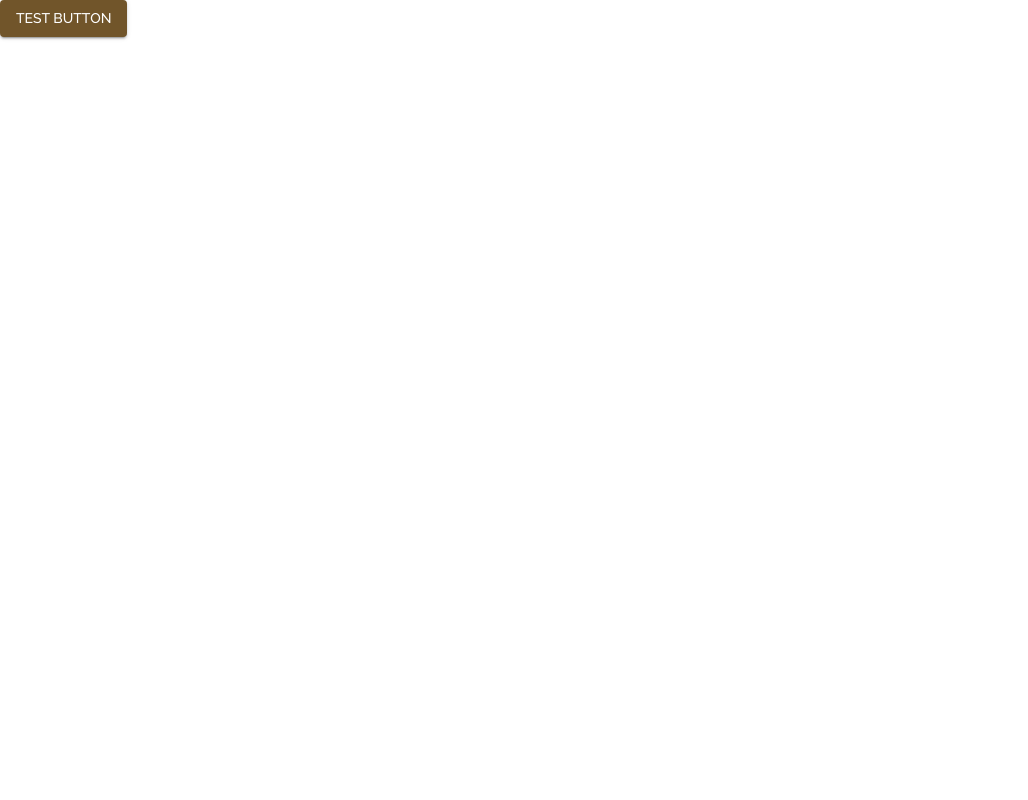
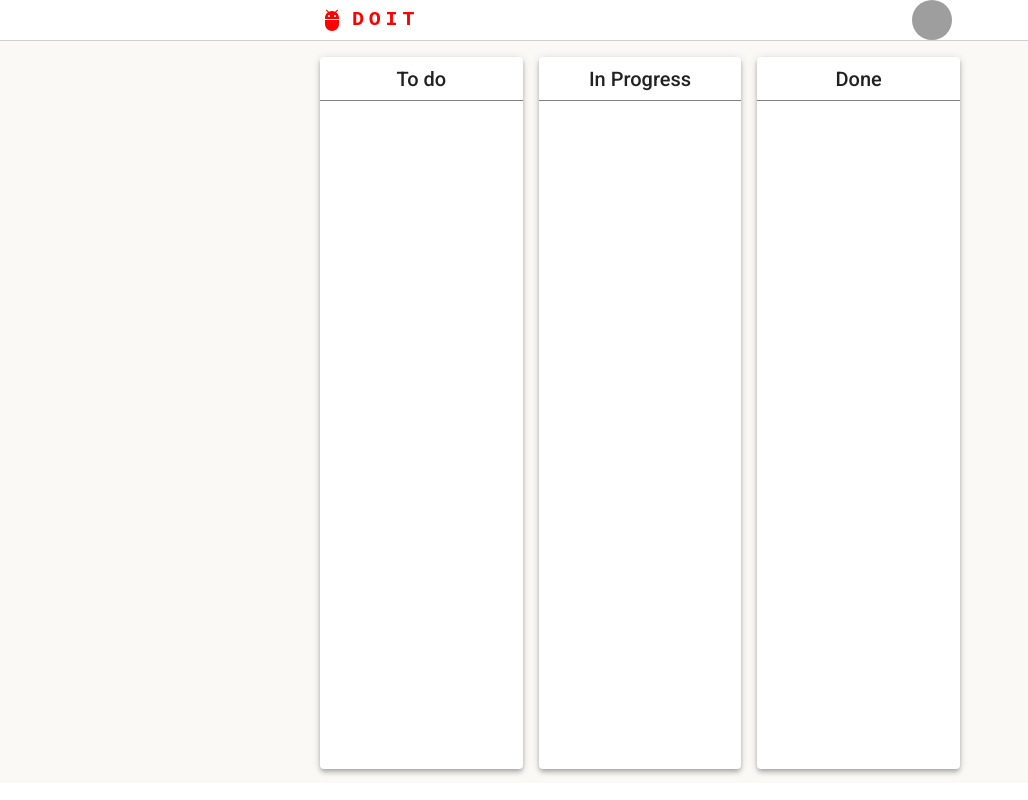
Before and after one commit to BaboyaChoch/doit, a React (Create React App) app in the folder frontend/: page / in a window 1280 px wide. Shown: the whole page, without its empty margins (0-1028 px from the left). Built offline with nearby package versions, Linux system fonts and the light colour scheme; grey boxes are pictures that could not be loaded.

Commit message:
[frontend] recreate site layout, create header, and create boards

```diff
--- a/frontend/src/App.js
+++ b/frontend/src/App.js
@@ -1,28 +1,15 @@
-import logo from './logo.svg';
 import './App.css';
-import {Button, Grid} from "@mui/material";
-import { makeStyles } from "@mui/styles";
+import React from "react";
+import {
+  Routes,
+  Route,
+  Link
+} from "react-router-dom";
+import Registration from "./pages/Registration";
+import Home from "./pages/Home";
 
-const useStyles = makeStyles({
-    root: {
-        height: "100vh",
-        width: "100vh",
-    },
-    buttons: {
-        alignItems: "center",
-        justifyContent: 'center',
-    }
-})
-
-function App() {
-    const classes = useStyles();
-    return (
-        <Grid className={classes.root} container spacing={2}>
-            <Grid item>
-                <Button className={classes.buttons} variant="contained" color="secondary">Test Button</Button>
-            </Grid>
-        </Grid>
-    );
+export default function App() {
+  return (
+    <Home></Home>
+  );
 }
-
-export default App;
--- /dev/null
+++ b/frontend/src/components/Board.js
@@ -0,0 +1,54 @@
+import Paper from "@mui/material/Paper";
+import {makeStyles} from "@mui/styles";
+import {Box, Card, Grid, Typography} from "@mui/material";
+import AddIcon from '@mui/icons-material/Add';
+import * as React from "react";
+import {Colors} from "../styles/colors";
+const useStyles = makeStyles({
+  root: {
+    display: 'flex',
+    justifyContent:'center',
+    alignItems:'center',
+    width: '100%',
+
+  },
+  boardActions:{
+    borderBottom: '1px solid grey',
+    display:'flex',
+    justifyContent:'center',
+    alignItems: 'center',
+    width:'100%'
+  },
+  tasks :{
+  },
+  taskItem: {
+    backgroundColor:'grey',
+    margin:'5px 5px 0px 5px'
+  }
+})
+
+const BOARD_CONFIG = {
+  'to_do' : {
+    title: 'To do'
+  },
+  'in_progress':{
+    title: 'In Progress'
+  },
+  'done': {
+    title: 'Done'
+  }
+}
+export default function Board({ type }) {
+
+  const classes = useStyles()
+  return (
+    <Paper elevation={4} className={classes.root} sx={{backgroundColor: 'white'}}>
+      <Grid container direction='column' sx={{height:'100%'}}>
+        <Grid item container xs={.75} className={classes.boardActions}>
+          <Typography variant='h6'>{`${BOARD_CONFIG[type].title}`}</Typography>
+        </Grid>
+        <Grid item container xs={11.25} className={classes.tasks} ></Grid>
+      </Grid>
+    </Paper>
+  )
+}
--- /dev/null
+++ b/frontend/src/components/NavBar.js
@@ -0,0 +1,116 @@
+import * as React from 'react';
+import AppBar from '@mui/material/AppBar';
+import Box from '@mui/material/Box';
+import Toolbar from '@mui/material/Toolbar';
+import IconButton from '@mui/material/IconButton';
+import Typography from '@mui/material/Typography';
+import Menu from '@mui/material/Menu';
+import MenuIcon from '@mui/icons-material/Menu';
+import Container from '@mui/material/Container';
+import Avatar from '@mui/material/Avatar';
+import Button from '@mui/material/Button';
+import Tooltip from '@mui/material/Tooltip';
+import MenuItem from '@mui/material/MenuItem';
+import AdbIcon from '@mui/icons-material/Adb';
+import {Colors} from "../styles/colors";
+import {Grid} from "@mui/material";
+
+const pages = ['Products', 'Pricing', 'Blog'];
+const settings = ['Profile', 'Account', 'Dashboard', 'Logout'];
+
+export function NavBar() {
+  const [anchorElNav, setAnchorElNav] = React.useState(null);
+  const [anchorElUser, setAnchorElUser] = React.useState(null);
+
+  const handleOpenNavMenu = (event) => {
+    setAnchorElNav(event.currentTarget);
+  };
+  const handleOpenUserMenu = (event) => {
+    setAnchorElUser(event.currentTarget);
+  };
+
+  const handleCloseNavMenu = () => {
+    setAnchorElNav(null);
+  };
+
+  const handleCloseUserMenu = () => {
+    setAnchorElUser(null);
+  };
+
+  return (
+    <Box
+      sx={{
+      position:'static',
+      backgroundColor: 'white',
+      borderBottom: '.5px solid #C1C1C1C1'
+    }}>
+          <Grid container>
+            <Grid xs={3} />
+            <Grid item container xs={6} sx={{height: '5vh'}}>
+              <Grid item container xs={4}>
+                <Grid item sx={{display:'flex', justifyContent:'center', alignItems: 'center'}}>
+                  <AdbIcon sx={{ display: { color:'red' }, mr: 1 }} />
+                </Grid>
+                <Grid item sx={{display:'flex', justifyContent:'center', alignItems: 'center'}}>
+                  <Typography
+                    variant="h6"
+                    noWrap
+                    component="a"
+                    href="/"
+                    sx={{
+                      mr: 2,
+                      display: { xs: 'none', md: 'flex' },
+                      fontFamily: 'monospace',
+                      fontWeight: 700,
+                      letterSpacing: '.3rem',
+                      color: 'red',
+                      textDecoration: 'none',
+                    }}
+                  >
+                    DOIT
+                  </Typography>
+                </Grid>
+              </Grid>
+              <Grid item xs={8} sx={{
+                display:'flex',
+                alignItems: 'center',
+                justifyContent: 'flex-end',
+                paddingRight: '8px'
+              }}>
+                <Box sx={{ flexGrow: 0 }}>
+                  <Tooltip title="Open settings">
+                    <IconButton onClick={handleOpenUserMenu} sx={{ p: 0 }}>
+                      <Avatar alt="Remy Sharp" src="/static/images/avatar/2.jpg" />
+                    </IconButton>
+                  </Tooltip>
+                  <Menu
+                    sx={{ mt: '45px' }}
+                    id="menu-appbar"
+                    anchorEl={anchorElUser}
+                    anchorOrigin={{
+                      vertical: 'top',
+                      horizontal: 'right',
+                    }}
+                    keepMounted
+                    transformOrigin={{
+                      vertical: 'top',
+                      horizontal: 'right',
+                    }}
+                    open={Boolean(anchorElUser)}
+                    onClose={handleCloseUserMenu}
+                  >
+                    {settings.map((setting) => (
+                      <MenuItem key={setting} onClick={handleCloseUserMenu}>
+                        <Typography textAlign="center">{setting}</Typography>
+                      </MenuItem>
+                    ))}
+                  </Menu>
+                </Box>
+              </Grid>
+            </Grid>
+            <Grid xs={3} />
+          </Grid>
+    </Box>
+  );
+}
+export default NavBar;
--- /dev/null
+++ b/frontend/src/pages/Home.js
@@ -0,0 +1,74 @@
+import * as React from 'react';
+import { useEffect, useState } from "react";
+import {Grid, useTheme, Box, Typography} from "@mui/material";
+import { makeStyles, styled } from "@mui/styles";
+import { NavBar } from "../components/NavBar";
+import { Colors } from "../styles/colors";
+import Board from "../components/Board";
+
+
+const useStyles = makeStyles({
+  root: {
+  },
+  appBar: {
+    backgroundColor: Colors.WHITE,
+  },
+  content: {
+    height:'92.8vh',
+    backgroundColor: '#FAF9F6'
+  },
+  main: {
+
+  },
+  todoContainer:{
+    height: '98%',
+  },
+  inProgressContainer:{
+    height: '98%',
+  },
+  doneContainer:{
+    height: '98%',
+  }
+})
+
+const Label = ({children}) => {
+  return <Typography style={{
+    display: 'flex',
+    justifyContent: 'center',
+    alignItems: 'center',
+    color: 'white',
+    width: '100%'
+  }}>
+    {children}
+  </Typography>
+}
+
+export default function Home() {
+
+  const classes = useStyles()
+
+  return (
+    <Box>
+      <Grid container direction='column'>
+        <Grid>
+          <NavBar></NavBar>
+        </Grid>
+        <Grid item container className={classes.content}>
+          <Grid item xs={3} />
+          <Grid item container xs={6} sx={{marginTop: 0}} spacing={2}>
+            <Grid item container xs={4} className={classes.todoContainer}>
+              <Board type='to_do' />
+            </Grid>
+            <Grid item container xs={4} className={classes.inProgressContainer}>
+              <Board type='in_progress' />
+            </Grid>
+            <Grid item container xs={4} className={classes.doneContainer}>
+              <Board type='done' />
+            </Grid>
+          </Grid>
+          <Grid item xs={3} />
+        </Grid>
+      </Grid>
+    </Box>
+  );
+}
--- /dev/null
+++ b/frontend/src/pages/Registration.js
@@ -0,0 +1,48 @@
+import * as React from 'react';
+import { useEffect, useState } from "react";
+import { Grid, useTheme, Box, Typography, Paper } from "@mui/material";
+import { makeStyles, styled } from "@mui/styles";
+import { Colors } from "../styles/colors"
+const useStyles = makeStyles({
+  root: {
+  },
+  content: {
+    height: '100vh'
+  },
+  main: {
+    backgroundColor: Colors.WHITE,
+  }
+})
+
+const Label = ({children}) => {
+  return <Typography style={{
+    display: 'flex',
+    justifyContent: 'center',
+    alignItems: 'center',
+    color: 'white',
+    width: '100%'
+  }}>
+    {children}
+  </Typography>
+}
+
+export default function Registration() {
+
+  const classes = useStyles()
+
+  return (
+    <Box>
+      <Grid container direction='column'>
+        <Grid item xs={2} sx={{backgroundColor: 'grey'}}/>
+        <Grid item container className={classes.content}>
+          <Grid item xs={2} sx={{backgroundColor: 'black'}}/>
+          <Grid item container xs={8}>
+            <Label>MAIN</Label>
+          </Grid>
+          <Grid item xs={2} sx={{backgroundColor: 'black'}}/>
+        </Grid>
+        <Grid item xs={2} sx={{backgroundColor: 'grey'}}/>
+      </Grid>
+    </Box>
+  );
+}
--- /dev/null
+++ b/frontend/src/styles/colors.js
@@ -0,0 +1,4 @@
+export const Colors = {
+  WHITE: '#f5f5f5',
+  BLUE: '#253042'
+}
--- a/frontend/src/styles/theme.js
+++ b/frontend/src/styles/theme.js
@@ -1,14 +1,14 @@
 import { createTheme } from "@mui/material";
-
-const font = "Raleway, Roboto, Arial, sans-serif";
+import { Colors } from "./colors"
+const font = "Roboto, Arial, sans-serif";
 
 export const theme = createTheme({
     palette: {
+        secondary: {
+            main: Colors.WHITE
+        },
         primary: {
-            main: '#253042',
-        },
-        secondary: {
-            main: '#71552a',
+            main: Colors.BLUE,
         },
     },
     typography: {
--- /dev/null
+++ b/package.json
@@ -0,0 +1,5 @@
+{
+  "dependencies": {
+    "react-router-dom": "^6.4.3"
+  }
+}
```
Also changed, not shown: 1 other file (tests, documents, lock files or other folders).
